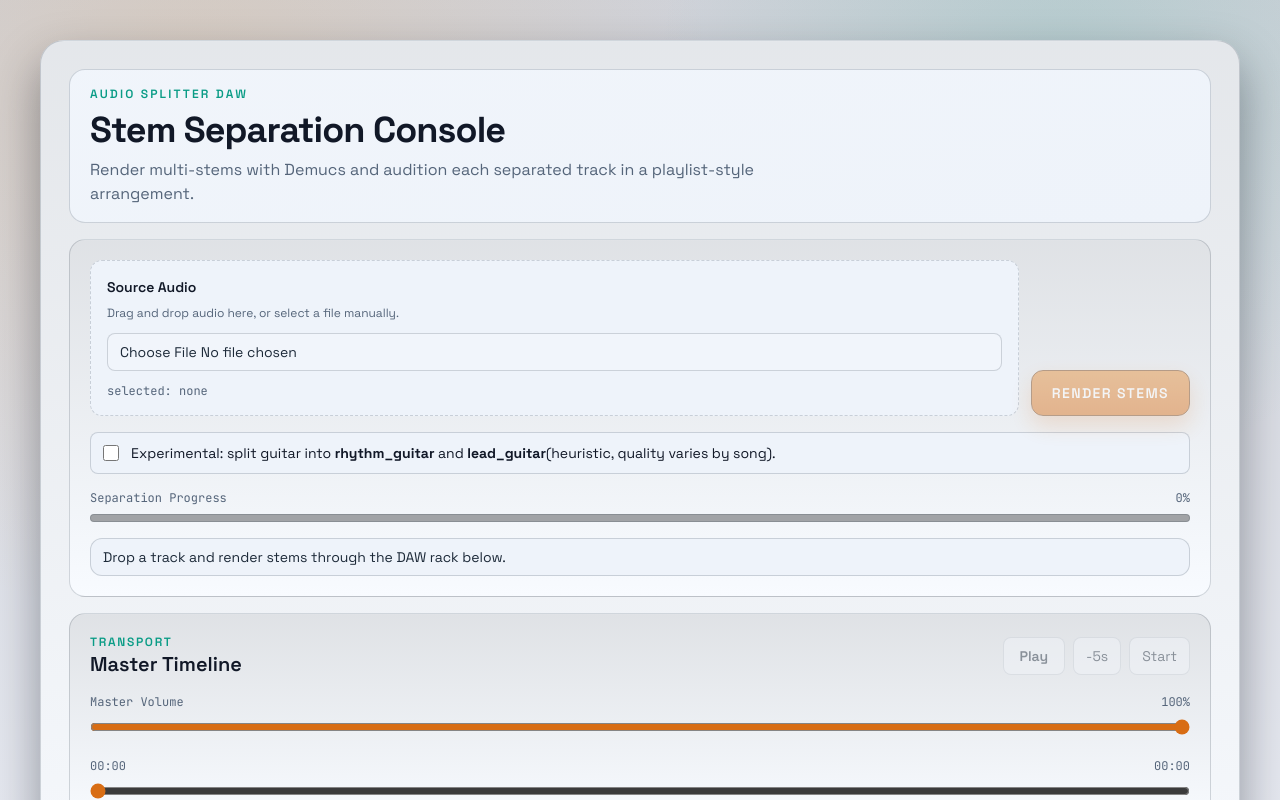
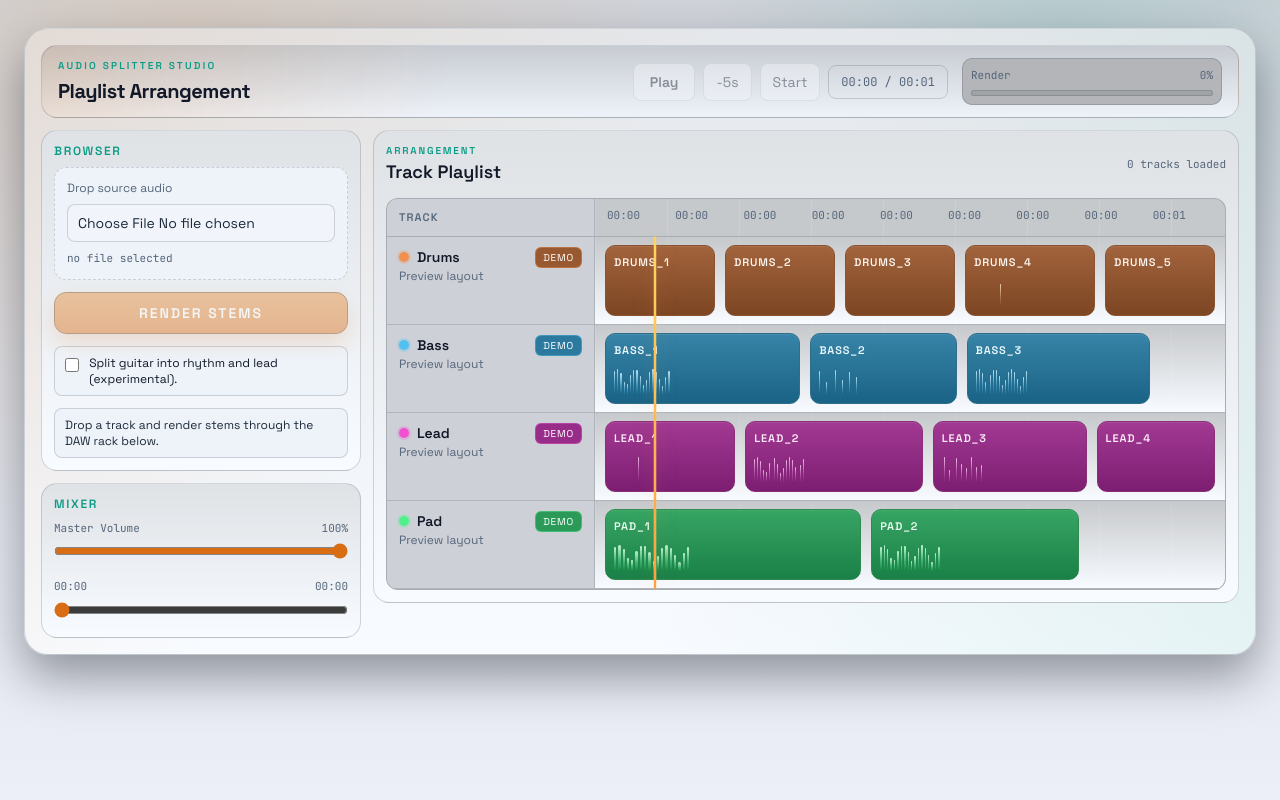
Before and after one commit to suhanstha09/audio_splitter, a Next.js app: page / in a window 1280 px wide. Shown: the top 800 px of the page. Built offline with nearby package versions, Linux system fonts and the light colour scheme.

Commit message:
feat: enhance UI layout and improve audio track management features

```diff
--- a/src/app/page.tsx
+++ b/src/app/page.tsx
@@ -1,7 +1,7 @@
 "use client";
 
 import JSZip from "jszip";
-import { DragEvent, FormEvent, useEffect, useMemo, useRef, useState } from "react";
+import { CSSProperties, DragEvent, FormEvent, useEffect, useMemo, useRef, useState } from "react";
 
 const STEM_ORDER = [
   "drums",
@@ -14,6 +14,12 @@ const STEM_ORDER = [
   "other",
 ] as const;
 const POLL_INTERVAL_MS = 1200;
+const DEMO_TRACKS = [
+  { name: "Drums", clips: [18, 28, 22, 34, 20], hue: 24 },
+  { name: "Bass", clips: [32, 24, 30], hue: 198 },
+  { name: "Lead", clips: [22, 30, 26, 20], hue: 312 },
+  { name: "Pad", clips: [42, 34], hue: 142 },
+];
 
 type StemTrack = {
   name: string;
@@ -415,105 +421,15 @@ export default function Home() {
   const rulerTicks = Array.from({ length: 9 }, (_, index) => (timelineDuration / 8) * index);
 
   return (
-    <main className="daw-shell mx-auto min-h-screen w-full max-w-7xl px-4 py-6 sm:px-6 sm:py-8 lg:px-10 lg:py-10">
-      <section className="console-frame fade-in rounded-3xl p-4 sm:p-6 lg:p-7">
-        <div className="space-y-4">
-          <header className="console-header rounded-2xl border px-4 py-4 sm:px-5">
-            <p className="mb-2 text-xs font-semibold uppercase tracking-[0.18em] text-(--accent)">
-              Audio Splitter DAW
-            </p>
-            <h1 className="text-2xl font-bold tracking-tight sm:text-4xl">Stem Separation Console</h1>
-            <p className="mt-2 max-w-3xl text-sm text-(--ink-dim) sm:text-base">
-              Render multi-stems with Demucs and audition each separated track in a playlist-style arrangement.
-            </p>
-          </header>
-
-          <form onSubmit={handleSubmit} className="daw-panel rounded-2xl border p-4 sm:p-5">
-            <div className="grid gap-3 sm:grid-cols-[1fr_auto] sm:items-end">
-              <label
-                className={`block rounded-xl border border-dashed border-(--line) bg-(--surface-hi) p-4 transition ${
-                  isDropActive ? "drop-active" : ""
-                }`}
-                onDragOver={handleDragOver}
-                onDragLeave={handleDragLeave}
-                onDrop={handleDrop}
-              >
-                <span className="mb-2 block text-sm font-semibold">Source Audio</span>
-                <span className="mb-3 block text-xs text-(--ink-dim)">
-                  Drag and drop audio here, or select a file manually.
-                </span>
-                <input
-                  type="file"
-                  accept="audio/*"
-                  onChange={(event) => setFile(event.currentTarget.files?.[0] ?? null)}
-                  className="daw-input block w-full rounded-lg px-3 py-2 text-sm"
-                />
-                <span className="mt-3 block text-xs font-mono text-(--ink-dim)">
-                  {file ? `selected: ${file.name}` : "selected: none"}
-                </span>
-              </label>
-
-              <button
-                type="submit"
-                disabled={!file || isWorking}
-                className="transport-button h-fit rounded-xl px-5 py-3 text-sm font-semibold uppercase tracking-widest disabled:cursor-not-allowed disabled:opacity-45"
-              >
-                {isWorking ? "Rendering..." : "Render Stems"}
-              </button>
+    <main className="daw-shell mx-auto min-h-screen w-full max-w-375 px-3 py-4 sm:px-5 sm:py-6 lg:px-6 lg:py-7">
+      <section className="console-frame fl-frame fade-in rounded-3xl p-3 sm:p-4">
+        <header className="fl-topbar rounded-2xl border px-3 py-3 sm:px-4">
+          <div>
+            <p className="text-[10px] font-semibold uppercase tracking-[0.22em] text-(--accent)">Audio Splitter Studio</p>
+            <h1 className="mt-1 text-lg font-bold tracking-tight sm:text-xl">Playlist Arrangement</h1>
           </div>
 
-            <label className="mt-4 flex items-start gap-3 rounded-lg border border-(--line) bg-(--surface-hi) px-3 py-2.5 text-sm">
-              <input
-                type="checkbox"
-                checked={splitGuitarMode}
-                onChange={(event) => setSplitGuitarMode(event.currentTarget.checked)}
-                className="mt-0.5 h-4 w-4 accent-[var(--accent)]"
-              />
-              <span>
-                Experimental: split guitar into <strong>rhythm_guitar</strong> and <strong>lead_guitar</strong>
-                (heuristic, quality varies by song).
-              </span>
-            </label>
-
-            <div className="mt-4 space-y-2">
-              <div className="flex items-center justify-between text-xs font-mono text-(--ink-dim)">
-                <span>Separation Progress</span>
-                <span>{progressLabel}</span>
-              </div>
-              <div className="progress-track h-2 w-full overflow-hidden rounded-full">
-                <div
-                  className="progress-fill h-full rounded-full"
-                  style={{ width: `${clampPercent(separationProgress)}%` }}
-                  role="progressbar"
-                  aria-valuemin={0}
-                  aria-valuemax={100}
-                  aria-valuenow={clampPercent(separationProgress)}
-                  aria-label="Separation progress"
-                />
-              </div>
-            </div>
-
-            <p
-              className={`mt-4 rounded-xl border px-3 py-2 text-sm ${
-                status.type === "error"
-                  ? "border-red-400/55 bg-red-950/45 text-red-100"
-                  : status.type === "success"
-                    ? "border-emerald-400/45 bg-emerald-950/40 text-emerald-100"
-                    : "border-(--line) bg-(--surface-hi) text-(--ink)"
-              }`}
-            >
-              {status.message}
-            </p>
-          </form>
-
-          <section className="daw-panel rounded-2xl border p-4 sm:p-5">
-            <div className="mb-4 flex flex-wrap items-center justify-between gap-3">
-              <div>
-                <p className="text-xs font-semibold uppercase tracking-[0.14em] text-(--accent)">Transport</p>
-                <h2 className="text-xl font-semibold">Master Timeline</h2>
-              </div>
-
-              <div className="flex flex-wrap items-center gap-2">
+          <div className="fl-transport-inline">
             <button type="button" onClick={togglePlayAll} className="transport-chip rounded-lg px-4 py-2 text-sm font-semibold" disabled={stems.length === 0}>
               {isPlaying ? "Pause" : "Play"}
             </button>
@@ -539,11 +455,87 @@ export default function Home() {
             >
               Start
             </button>
+            <p className="rounded-lg border border-(--line) px-3 py-2 text-xs font-mono text-(--ink-dim)">
+              {formatClock(playbackPosition)} / {formatClock(timelineDuration)}
+            </p>
+          </div>
+
+          <div className="fl-progress-box">
+            <div className="flex items-center justify-between text-[11px] font-mono text-(--ink-dim)">
+              <span>Render</span>
+              <span>{progressLabel}</span>
+            </div>
+            <div className="progress-track mt-1.5 h-1.5 w-full overflow-hidden rounded-full">
+              <div
+                className="progress-fill h-full rounded-full"
+                style={{ width: `${clampPercent(separationProgress)}%` }}
+                role="progressbar"
+                aria-valuemin={0}
+                aria-valuemax={100}
+                aria-valuenow={clampPercent(separationProgress)}
+                aria-label="Separation progress"
+              />
             </div>
           </div>
+        </header>
 
-            <label className="mb-4 block">
-              <span className="mb-2 flex items-center justify-between text-xs font-mono text-(--ink-dim)">
+        <div className="fl-workspace mt-3">
+          <aside className="fl-sidebar space-y-3">
+            <form onSubmit={handleSubmit} className="daw-panel fl-card rounded-2xl border p-3">
+              <p className="mb-2 text-xs font-semibold uppercase tracking-[0.14em] text-(--accent)">Browser</p>
+              <label
+                className={`block rounded-xl border border-dashed border-(--line) bg-(--surface-hi) p-3 transition ${
+                  isDropActive ? "drop-active" : ""
+                }`}
+                onDragOver={handleDragOver}
+                onDragLeave={handleDragLeave}
+                onDrop={handleDrop}
+              >
+                <span className="mb-2 block text-xs text-(--ink-dim)">Drop source audio</span>
+                <input
+                  type="file"
+                  accept="audio/*"
+                  onChange={(event) => setFile(event.currentTarget.files?.[0] ?? null)}
+                  className="daw-input block w-full rounded-lg px-2.5 py-2 text-sm"
+                />
+                <span className="mt-2 block text-[11px] font-mono text-(--ink-dim)">{file ? file.name : "no file selected"}</span>
+              </label>
+
+              <button
+                type="submit"
+                disabled={!file || isWorking}
+                className="transport-button mt-3 w-full rounded-xl px-4 py-2.5 text-sm font-semibold uppercase tracking-[0.14em] disabled:cursor-not-allowed disabled:opacity-45"
+              >
+                {isWorking ? "Rendering..." : "Render Stems"}
+              </button>
+
+              <label className="mt-3 flex items-start gap-2.5 rounded-lg border border-(--line) bg-(--surface-hi) px-2.5 py-2 text-xs">
+                <input
+                  type="checkbox"
+                  checked={splitGuitarMode}
+                  onChange={(event) => setSplitGuitarMode(event.currentTarget.checked)}
+                  className="mt-0.5 h-4 w-4 accent-(--accent)"
+                />
+                <span>Split guitar into rhythm and lead (experimental).</span>
+              </label>
+
+              <p
+                className={`mt-3 rounded-lg border px-2.5 py-2 text-xs ${
+                  status.type === "error"
+                    ? "border-red-400/55 bg-red-950/45 text-red-100"
+                    : status.type === "success"
+                      ? "border-emerald-400/45 bg-emerald-950/40 text-emerald-100"
+                      : "border-(--line) bg-(--surface-hi) text-(--ink)"
+                }`}
+              >
+                {status.message}
+              </p>
+            </form>
+
+            <section className="daw-panel fl-card rounded-2xl border p-3">
+              <p className="mb-2 text-xs font-semibold uppercase tracking-[0.14em] text-(--accent)">Mixer</p>
+              <label className="mb-3 block">
+                <span className="mb-1.5 flex items-center justify-between text-[11px] font-mono text-(--ink-dim)">
                   <span>Master Volume</span>
                   <span>{Math.round(masterVolume * 100)}%</span>
                 </span>
@@ -560,25 +552,9 @@ export default function Home() {
               </label>
 
               <label className="block">
-              <span className="mb-2 flex items-center justify-between text-xs font-mono text-(--ink-dim)">
-                <span>
-                  {Math.floor(playbackPosition / 60)
-                    .toString()
-                    .padStart(2, "0")}
-                  :
-                  {Math.floor(playbackPosition % 60)
-                    .toString()
-                    .padStart(2, "0")}
-                </span>
-                <span>
-                  {Math.floor(playbackDuration / 60)
-                    .toString()
-                    .padStart(2, "0")}
-                  :
-                  {Math.floor(playbackDuration % 60)
-                    .toString()
-                    .padStart(2, "0")}
-                </span>
+                <span className="mb-1.5 flex items-center justify-between text-[11px] font-mono text-(--ink-dim)">
+                  <span>{formatClock(playbackPosition)}</span>
+                  <span>{formatClock(playbackDuration)}</span>
                 </span>
                 <input
                   type="range"
@@ -590,37 +566,91 @@ export default function Home() {
                   className="timeline-slider w-full"
                 />
               </label>
-          </section>
 
-          <section className="daw-panel rounded-2xl border p-4 sm:p-5">
-            <div className="mb-3 flex items-center justify-between gap-3">
-              <div>
-                <p className="text-xs font-semibold uppercase tracking-[0.14em] text-(--accent)">Playlist</p>
-                <h2 className="text-xl font-semibold">Arrangement Tracks</h2>
-              </div>
-              <div className="flex items-center gap-3">
               {downloadZip && (
                 <a
                   href={downloadZip.url}
                   download={downloadZip.fileName}
-                    className="transport-chip rounded-lg px-3 py-2 text-xs font-semibold uppercase tracking-[0.08em]"
+                  className="transport-chip mt-3 block rounded-lg px-3 py-2 text-center text-xs font-semibold uppercase tracking-[0.08em]"
                 >
                   Download ZIP
                 </a>
               )}
-                <p className="text-xs font-mono text-(--ink-dim)">
-                  Playhead {formatClock(playbackPosition)} / {formatClock(timelineDuration)}
-                </p>
+            </section>
+          </aside>
+
+          <section className="daw-panel fl-arrangement rounded-2xl border p-3">
+            <div className="mb-3 flex items-center justify-between gap-2">
+              <div>
+                <p className="text-[10px] font-semibold uppercase tracking-[0.18em] text-(--accent)">Arrangement</p>
+                <h2 className="text-base font-semibold sm:text-lg">Track Playlist</h2>
+              </div>
+              <p className="text-[11px] font-mono text-(--ink-dim)">{availableStemNames.length} tracks loaded</p>
+            </div>
+
+            {stems.length === 0 ? (
+              <div className="playlist-shell overflow-x-auto rounded-xl border border-(--line)">
+                <div className="playlist-stage min-w-195">
+                  <div className="ruler-row">
+                    <div className="lane-label lane-label-head">Track</div>
+                    <div className="ruler-main">
+                      <div className="ruler-grid" style={{ gridTemplateColumns: `repeat(${rulerTicks.length}, minmax(0, 1fr))` }}>
+                        {rulerTicks.map((tick, index) => (
+                          <span key={`demo-tick-${index}`} className="ruler-tick">
+                            {formatClock(tick)}
+                          </span>
+                        ))}
+                      </div>
                     </div>
                   </div>
 
-            {stems.length === 0 ? (
-              <div className="rounded-xl border border-(--line) bg-(--surface-hi) p-4 text-sm text-(--ink-dim)">
-                Once stems finish rendering, each one appears as its own playlist track lane.
+                  <div className="playlist-body">
+                    <div className="playhead" style={{ left: "calc(var(--lane-label-width) + 7%)" }} aria-hidden="true" />
+
+                    {DEMO_TRACKS.map((demoTrack) => {
+                      const laneStyle = {
+                        "--clip-hue": `${demoTrack.hue}`,
+                      } as CSSProperties;
+
+                      return (
+                        <div key={demoTrack.name} className="track-row" style={laneStyle}>
+                          <div className="lane-label">
+                            <div className="lane-head">
+                              <span className="lane-color" aria-hidden="true" />
+                              <p className="text-sm font-semibold">{demoTrack.name}</p>
+                              <span className="lane-demo-tag">Demo</span>
+                            </div>
+                            <p className="text-xs text-(--ink-dim)">Preview layout</p>
+                          </div>
+
+                          <div className="track-main">
+                            <div className="demo-clips">
+                              {demoTrack.clips.map((clipSize, clipIndex) => (
+                                <div
+                                  key={`${demoTrack.name}-${clipIndex}`}
+                                  className="clip-block"
+                                  style={{ width: `${clipSize}%` }}
+                                >
+                                  <div className="clip-title">{demoTrack.name}_{clipIndex + 1}</div>
+                                  <div className="clip-wave" aria-hidden="true">
+                                    {Array.from({ length: 18 }, (_, barIndex) => {
+                                      const height = 24 + Math.round(Math.abs(Math.sin((barIndex + 2) * 0.56)) * 64);
+                                      return <span key={`${demoTrack.name}-${clipIndex}-${barIndex}`} style={{ height: `${height}%` }} />;
+                                    })}
+                                  </div>
+                                </div>
+                              ))}
+                            </div>
+                          </div>
+                        </div>
+                      );
+                    })}
+                  </div>
+                </div>
               </div>
             ) : (
               <div className="playlist-shell overflow-x-auto rounded-xl border border-(--line)">
-                <div className="playlist-stage min-w-[640px]">
+                <div className="playlist-stage min-w-195">
                   <div className="ruler-row">
                     <div className="lane-label lane-label-head">Track</div>
                     <div className="ruler-main">
@@ -641,13 +671,18 @@ export default function Home() {
                       aria-hidden="true"
                     />
 
-                    {stems.map((stem) => {
+                    {stems.map((stem, index) => {
                       const isMuted = mutedByStem[stem.name];
                       const stemVolume = stemVolumeByStem[stem.name] ?? 1;
+                      const laneStyle = {
+                        "--clip-hue": `${(index * 44 + 28) % 360}`,
+                      } as CSSProperties;
+
                       return (
-                        <div key={`${stem.name}-lane`} className="track-row">
+                        <div key={`${stem.name}-lane`} className="track-row" style={laneStyle}>
                           <div className="lane-label">
                             <div className="lane-head">
+                              <span className="lane-color" aria-hidden="true" />
                               <p className="text-sm font-semibold capitalize">{stem.name}</p>
                               <button
                                 type="button"
```
Lines whose indentation alone changed are shown as unchanged.
